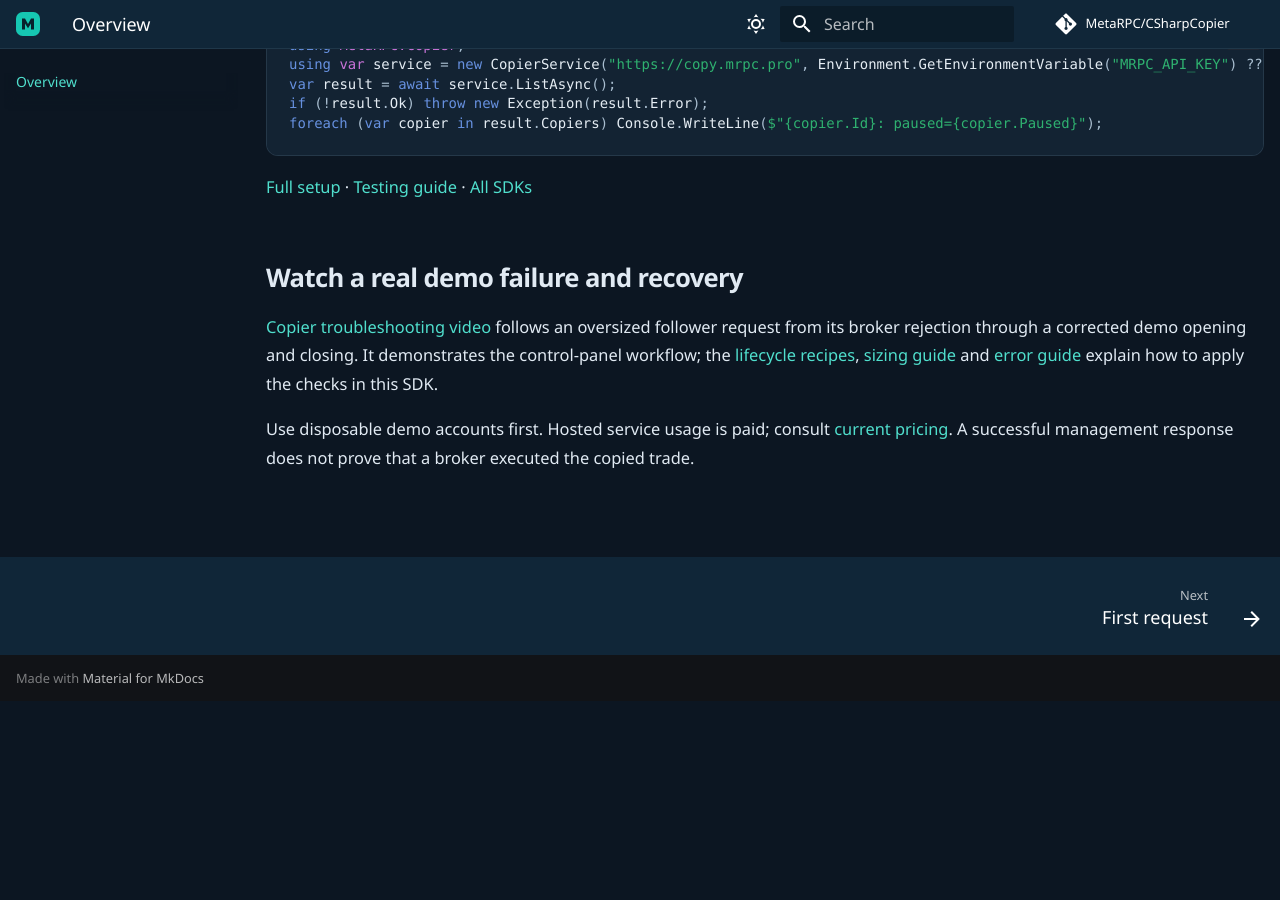
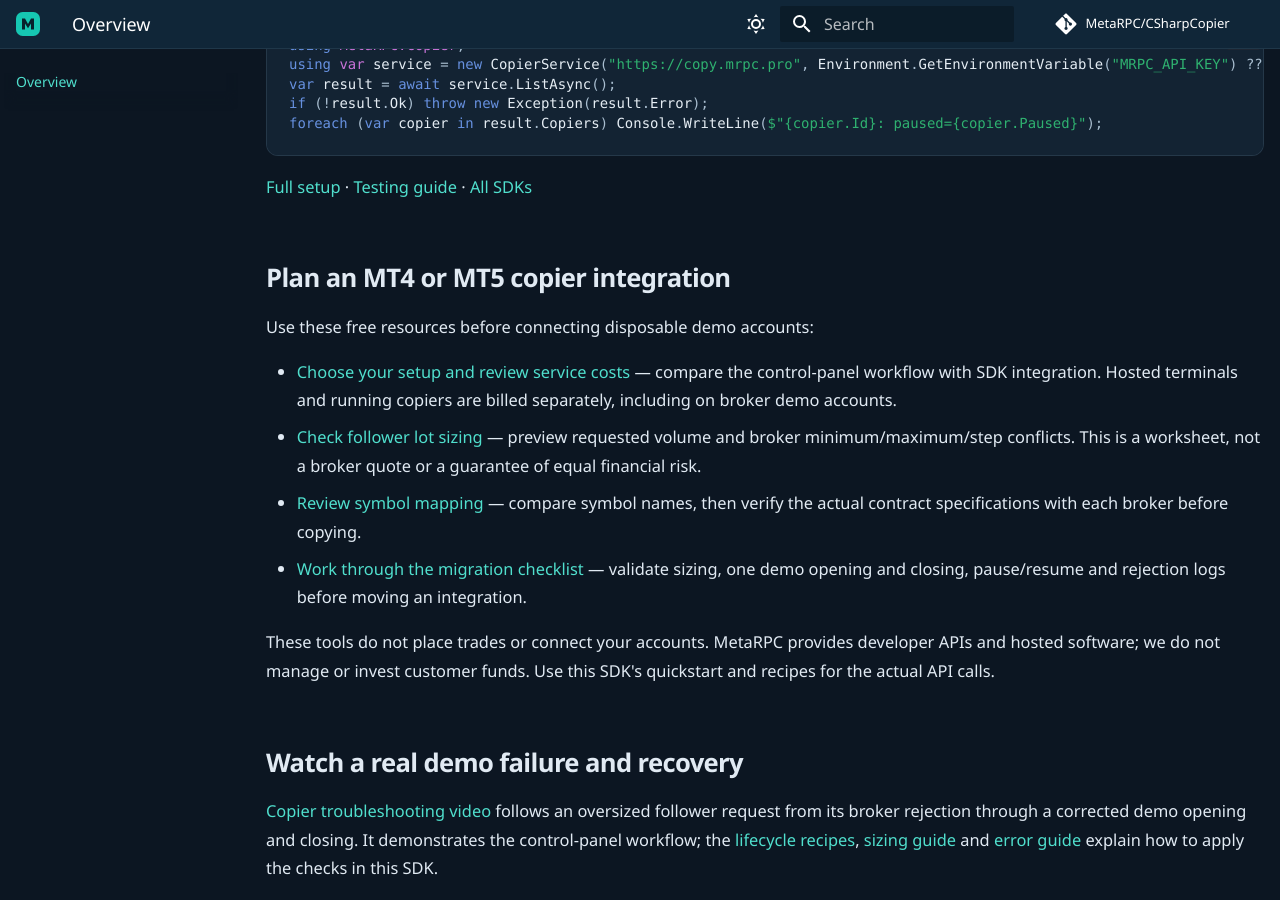
Before and after one commit to MetaRPC/CSharpCopier, an MkDocs documentation site: the page built from docs/index.md, in a window 1280 px wide and 900 px high, scrolled down 1201 px. Built offline with MkDocs 1.6.1 and Material for MkDocs 9.7.7, drawn with Linux system fonts in a browser that asks for light colours; comment, search, counter and statistics services are not loaded; before the commit the page ends 1902 px from its top, so only the background shows below that.

Commit message:
Connect copier SDK guides to setup and free validation tools

```diff
--- a/docs/index.md
+++ b/docs/index.md
@@ -46,6 +46,17 @@ foreach (var copier in result.Copiers) Console.WriteLine($"{copier.Id}: paused={
 
 [Full setup](quickstart.md) · [Testing guide](testing.md) · [All SDKs](sdks.md)
 
+## Plan an MT4 or MT5 copier integration
+
+Use these free resources before connecting disposable demo accounts:
+
+- [Choose your setup and review service costs](https://mrpc.pro/start/copier?lang=en&utm_source=github&utm_medium=referral&utm_campaign=copier_sdk_setup_nov17&utm_content=csharpcopier_docs_setup) — compare the control-panel workflow with SDK integration. Hosted terminals and running copiers are billed separately, including on broker demo accounts.
+- [Check follower lot sizing](https://mrpc.pro/tools/copier-sizing?lang=en&utm_source=github&utm_medium=referral&utm_campaign=copier_sdk_setup_nov17&utm_content=csharpcopier_docs_sizing) — preview requested volume and broker minimum/maximum/step conflicts. This is a worksheet, not a broker quote or a guarantee of equal financial risk.
+- [Review symbol mapping](https://mrpc.pro/tools/symbol-mapping?lang=en&utm_source=github&utm_medium=referral&utm_campaign=copier_sdk_setup_nov17&utm_content=csharpcopier_docs_symbols) — compare symbol names, then verify the actual contract specifications with each broker before copying.
+- [Work through the migration checklist](https://mrpc.pro/guides/copier-migration?lang=en&utm_source=github&utm_medium=referral&utm_campaign=copier_sdk_setup_nov17&utm_content=csharpcopier_docs_migration) — validate sizing, one demo opening and closing, pause/resume and rejection logs before moving an integration.
+
+These tools do not place trades or connect your accounts. MetaRPC provides developer APIs and hosted software; we do not manage or invest customer funds. Use this SDK's quickstart and recipes for the actual API calls.
+
 ## Watch a real demo failure and recovery
 
 [Copier troubleshooting video](https://mrpc.pro/tutorials/console/copier-troubleshooting) follows an oversized follower request from its broker rejection through a corrected demo opening and closing. It demonstrates the control-panel workflow; the [lifecycle recipes](recipes.md), [sizing guide](sizing.md) and [error guide](troubleshooting.md) explain how to apply the checks in this SDK.
```
Also changed, not shown: README.md (+11 -0 lines).
